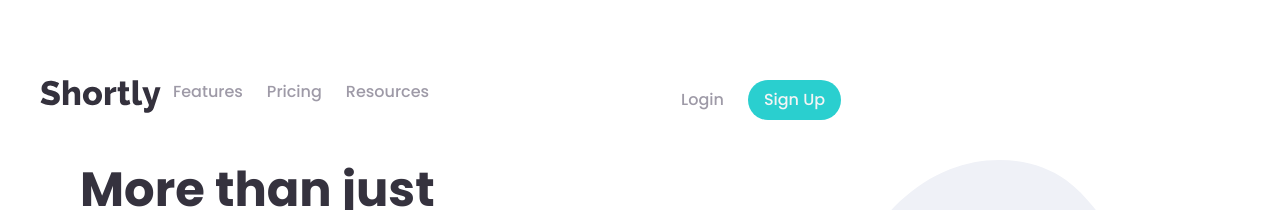
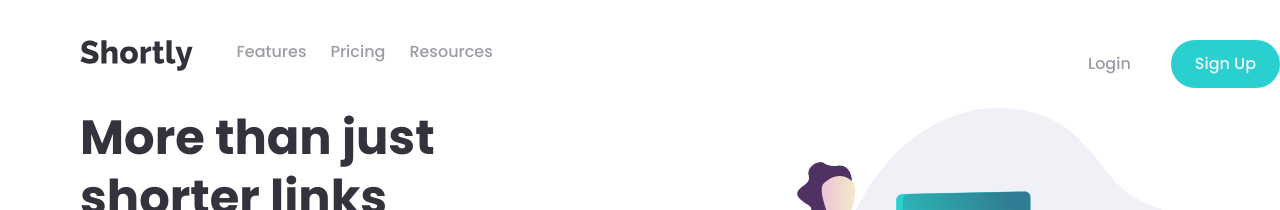
Before and after one commit to Maryahcee/URL-shortening-Api, a Vue app: page / in a window 1280 px wide. Shown: the top 210 px of the page. Built offline with nearby package versions, Linux system fonts and the light colour scheme.

Commit message:
Add Login and Sign Up elements

```diff
--- a/src/components/Navbar.vue
+++ b/src/components/Navbar.vue
@@ -4,19 +4,22 @@
 
 <template>
   <header>
-      <div class=" font-['Poppins'] weight-medium text-grayish-violet flex p-10">
-        <div class="">
-           <img class="" src="../assets/images/logo.svg" alt="logo">
+      <div class=" max-w-full ml-20 font-['Poppins'] weight-medium text-grayish-violet flex  pb-5">
+        <div class=" pr-8">
+           <img class="w-32 " src="../assets/images/logo.svg" alt="logo">
         </div>
-        <nav class="">
+       <div class="w-full flex ">
+          <nav class=" w-full ">
           <RouterLink class="p-3 hover:text-very-dark-violet" to='/'>Features</RouterLink>
           <RouterLink class="p-3 hover:text-very-dark-violet" to= '/pricing' >Pricing</RouterLink>
           <RouterLink class="p-3 hover:text-very-dark-violet" to= '/resources' >Resources</RouterLink>
+
+            <div class=" float-right">
+            <span class=" pr-10">Login</span>
+            <button class="text-zinc-100 text-md px-6 py-3 bg-cyan rounded-3xl">Sign Up</button>
+       </div>
         </nav>
-        <div class="pl-60 flex flex-row items-center">
-            <span class="pr-6">Login</span>
-            <button class="text-zinc-100 text-md px-4 py-2 bg-cyan rounded-3xl">Sign Up</button>
-          </div>
+       </div>
       </div>
   </header>
 </template>
```
